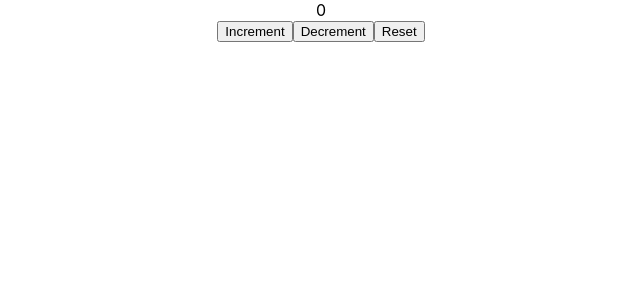
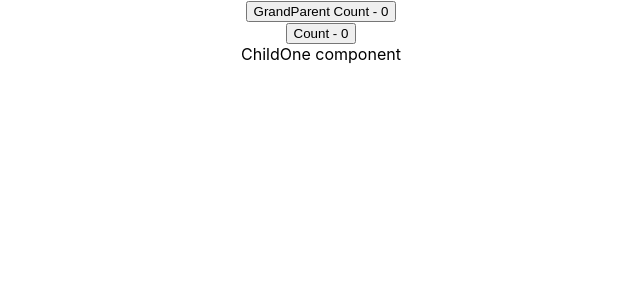
Before and after one commit to KunalSharmaaa/reactJS, a React (Create React App) app in the folder react-render-demo/: page / in a window 1280 px wide. Shown: the top 300 px of the page, without its empty margins (319-959 px from the left). Built offline with nearby package versions, Linux system fonts and the light colour scheme.

Commit message:
same element reference render

```diff
--- a/react-render-demo/src/App.js
+++ b/react-render-demo/src/App.js
@@ -1,11 +1,12 @@
-import logo from './logo.svg';
 import './App.css';
-import UseReducer from './components/UseReducer/UseReducer';
+import ChildOne from './components/Optimization/ChildOne';
+import GrandParent from './components/Optimization/GrandParent';
+import ParentOne from './components/Optimization/ParentOne';
 
 function App() {
   return (
     <div className="App">
-      <UseReducer/>
+      <GrandParent/>
     </div>
   );
 }
--- /dev/null
+++ b/react-render-demo/src/components/Optimization/ChildOne.js
@@ -0,0 +1,12 @@
+import React from 'react'
+
+const ChildOne = () => {
+    console.log('Child Render')
+  return (
+    <div>
+      ChildOne component
+    </div>
+  )
+}
+
+export default ChildOne
--- /dev/null
+++ b/react-render-demo/src/components/Optimization/GrandParent.js
@@ -0,0 +1,18 @@
+import React, {useState } from 'react'
+import ParentOne from './ParentOne'
+import ChildOne from './ChildOne'
+
+const GrandParent = () => {
+
+    const[newCount, setNewCount] = useState(0)
+  return (
+    <div>
+          <button onClick={() => setNewCount(nc => nc + 1)}>GrandParent Count - {newCount}</button>
+          <ParentOne>
+              <ChildOne/>
+          </ParentOne>
+    </div>
+  )
+}
+
+export default GrandParent
--- /dev/null
+++ b/react-render-demo/src/components/Optimization/ParentOne.js
@@ -0,0 +1,16 @@
+import React, { useState } from 'react'
+import ChildOne from './ChildOne'
+
+const ParentOne = () => {
+    const [count, setCount] = useState(0)
+
+    console.log('ParentOne Render')
+  return (
+      <div>
+          <button onClick={() => setCount((c) => c + 1)}>Count - {count}</button>
+      <ChildOne/>
+    </div>
+  )
+}
+
+export default ParentOne
```
Also changed, not shown: react-render-demo/src/components/Immutable State/ArrayUseState.js (added, +33 -0 lines), react-render-demo/src/components/Immutable State/ObjectUseState.js (added, +31 -0 lines), react-render-demo/src/components/Parent Child/Child.js (added, +12 -0 lines), react-render-demo/src/components/Parent Child/Parent.js (added, +20 -0 lines).
